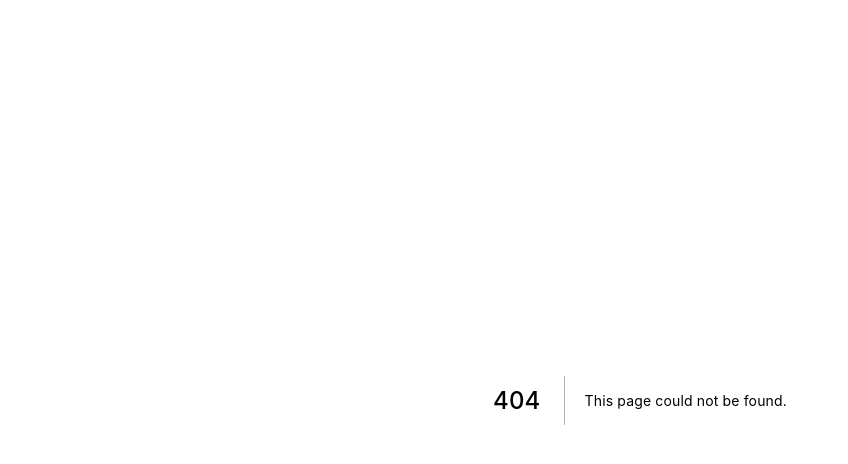
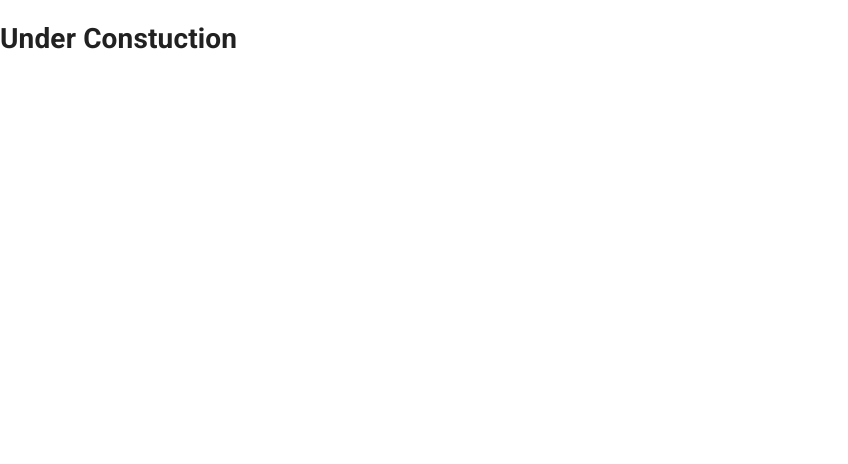
Before and after one commit to jaydickson02/Website, a Next.js app: page /passwordreset in a window 1280 px wide. Before the commit this address had no page. Shown: the top 464 px of the page, without its empty margins (0-848 px from the left). Built offline with nearby package versions, Linux system fonts and the light colour scheme.

Commit message:
New page

```diff
--- /dev/null
+++ b/pages/passwordreset.js
@@ -0,0 +1,14 @@
+
+
+let resetpass = () => {
+
+    return(
+        <div>
+            <h1>
+                Under Constuction
+            </h1>
+        </div>
+    )
+}
+
+export default resetpass;
```
